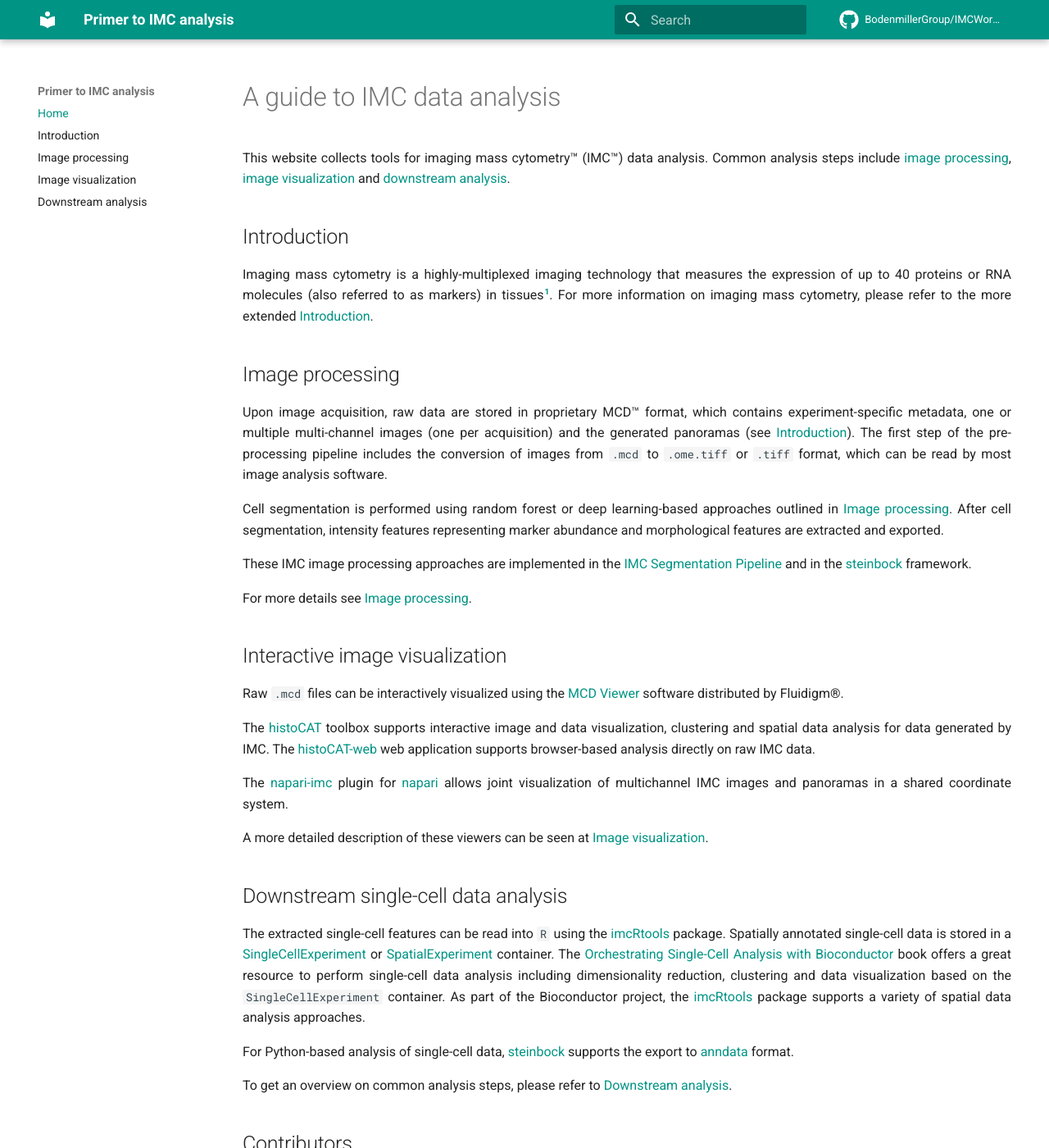
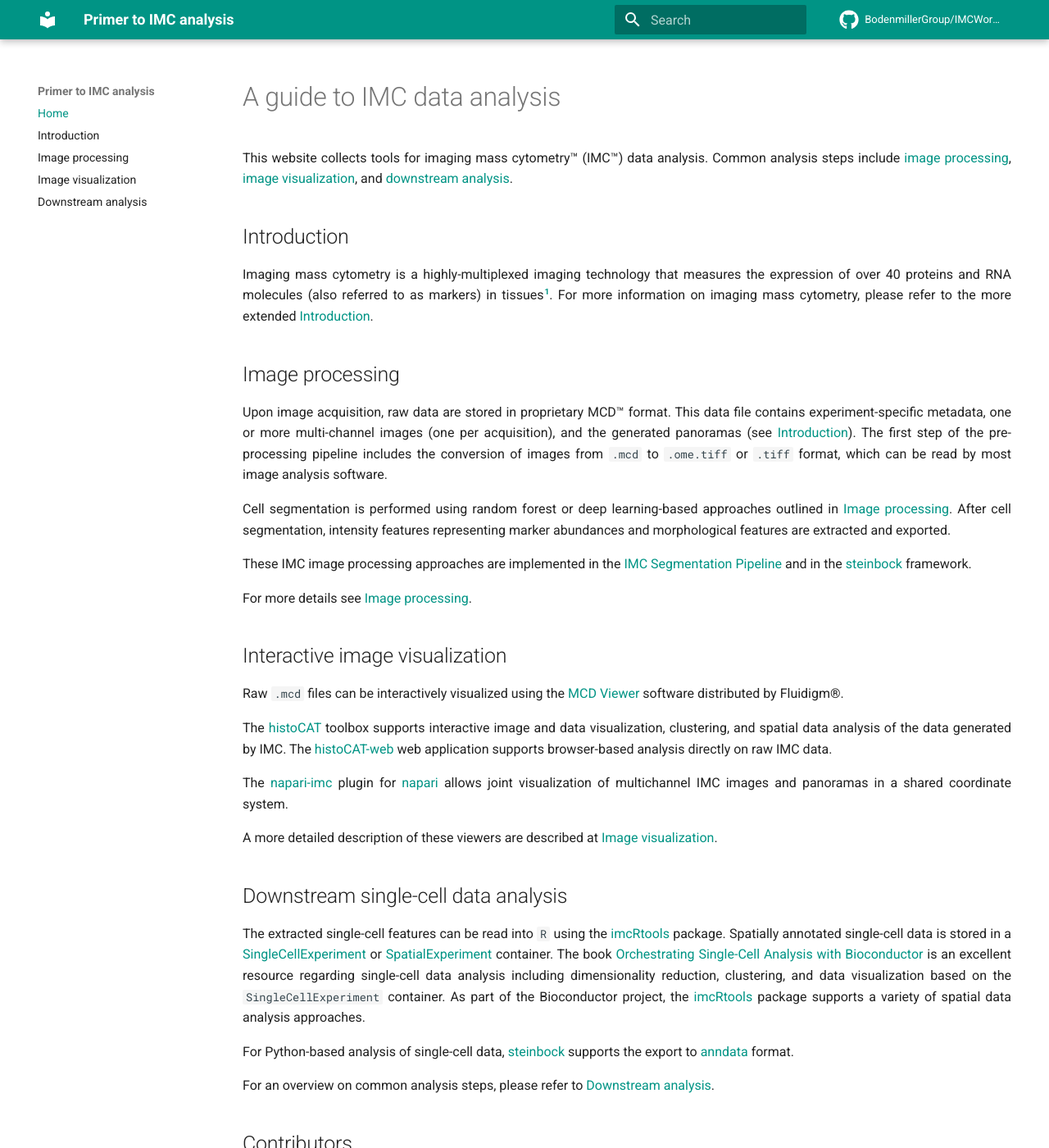
Before and after one commit to BodenmillerGroup/IMCWorkflow, an MkDocs documentation site: the page built from docs/index.md, in a window 1280 px wide and 1400 px high. Shown: the whole window at 82% size. Built offline with MkDocs 1.6.1 and Material for MkDocs 9.7.7, drawn with Linux system fonts in a browser that asks for light colours; comment, search, counter and statistics services are not loaded.

Commit message:
Added Bernd

```diff
--- a/docs/index.md
+++ b/docs/index.md
@@ -6,20 +6,20 @@ hide:
 # A guide to IMC data analysis
 
 This website collects tools for imaging mass cytometry&trade; (IMC&trade;) data analysis.
-Common analysis steps include [image processing](process.md), [image visualization](viewers.md) and [downstream analysis](analysis.md).
+Common analysis steps include [image processing](process.md), [image visualization](viewers.md), and [downstream analysis](analysis.md).
 
 ## Introduction
 
-Imaging mass cytometry is a highly-multiplexed imaging technology that measures the expression of up to 40 proteins or RNA molecules (also referred to as markers) in tissues[^fn1].
+Imaging mass cytometry is a highly-multiplexed imaging technology that measures the expression of over 40 proteins and RNA molecules (also referred to as markers) in tissues[^fn1].
 For more information on imaging mass cytometry, please refer to the more extended [Introduction](intro.md).
 
 ## Image processing
 
-Upon image acquisition, raw data are stored in proprietary MCD&trade; format, which contains experiment-specific metadata, one or multiple multi-channel images (one per acquisition) and the generated panoramas (see [Introduction](intro.md)).
+Upon image acquisition, raw data are stored in proprietary MCD&trade; format. This data file contains experiment-specific metadata, one or more multi-channel images (one per acquisition), and the generated panoramas (see [Introduction](intro.md)).
 The first step of the pre-processing pipeline includes the conversion of images from `.mcd` to `.ome.tiff` or `.tiff` format, which can be read by most image analysis software.
 
 Cell segmentation is performed using random forest or deep learning-based approaches outlined in [Image processing](process.md).
-After cell segmentation, intensity features representing marker abundance and morphological features are extracted and exported.
+After cell segmentation, intensity features representing marker abundances and morphological features are extracted and exported.
 
 These IMC image processing approaches are implemented in the [IMC Segmentation Pipeline](https://github.com/BodenmillerGroup/ImcSegmentationPipeline) and in the [steinbock](https://github.com/BodenmillerGroup/steinbock) framework.
 
@@ -29,23 +29,23 @@ For more details see [Image processing](process.md).
 
 Raw `.mcd` files can be interactively visualized using the [MCD Viewer](https://www.fluidigm.com/software) software distributed by Fluidigm&reg;.
 
-The [histoCAT](https://bodenmillergroup.github.io/histoCAT/) toolbox supports interactive image and data visualization, clustering and spatial data analysis for data generated by IMC.
+The [histoCAT](https://bodenmillergroup.github.io/histoCAT/) toolbox supports interactive image and data visualization, clustering, and spatial data analysis of the data generated by IMC.
 The [histoCAT-web](https://github.com/BodenmillerGroup/histocat-web) web application supports browser-based analysis directly on raw IMC data.
 
 The [napari-imc](https://github.com/BodenmillerGroup/napari-imc) plugin for [napari](https://napari.org/) allows joint visualization of multichannel IMC images and panoramas in a shared coordinate system.
 
-A more detailed description of these viewers can be seen at [Image visualization](viewers.md).
+A more detailed description of these viewers are described at [Image visualization](viewers.md).
 
 ## Downstream single-cell data analysis
 
 The extracted single-cell features can be read into `R` using the [imcRtools](https://bioconductor.org/packages/imcRtools) package.
 Spatially annotated single-cell data is stored in a [SingleCellExperiment](https://bioconductor.org/packages/SingleCellExperiment) or [SpatialExperiment](https://bioconductor.org/packages/SpatialExperiment) container.
-The [Orchestrating Single-Cell Analysis with Bioconductor](https://bioconductor.org/books/release/OSCA/) book offers a great resource to perform single-cell data analysis including dimensionality reduction, clustering and data visualization based on the `SingleCellExperiment` container.
+The book [Orchestrating Single-Cell Analysis with Bioconductor](https://bioconductor.org/books/release/OSCA/) is an excellent resource regarding single-cell data analysis including dimensionality reduction, clustering, and data visualization based on the `SingleCellExperiment` container.
 As part of the Bioconductor project, the [imcRtools](https://bioconductor.org/packages/imcRtools) package supports a variety of spatial data analysis approaches.
 
 For Python-based analysis of single-cell data, [steinbock](https://github.com/BodenmillerGroup/steinbock) supports the export to [anndata](https://anndata.readthedocs.io) format.
 
-To get an overview on common analysis steps, please refer to [Downstream analysis](analysis.md).
+For an overview on common analysis steps, please refer to [Downstream analysis](analysis.md).
 
 ## Contributors
 
@@ -55,6 +55,8 @@ Jonas Windhager [:fontawesome-brands-github:](https://github.com/jwindhager) [:f
 
 Daniel Schulz [:fontawesome-brands-github:](https://github.com/SchulzDan) [:fontawesome-brands-twitter:](https://twitter.com/DanielS33860077)
 
+Bernd Bodenmiller [:fontawesome-brands-twitter:](https://twitter.com/BodenmillerLab) [:fontawesome-solid-home:](https://www.bodenmillerlab.com/)
+
 ## Publication
 
 !!! quote ""
```
